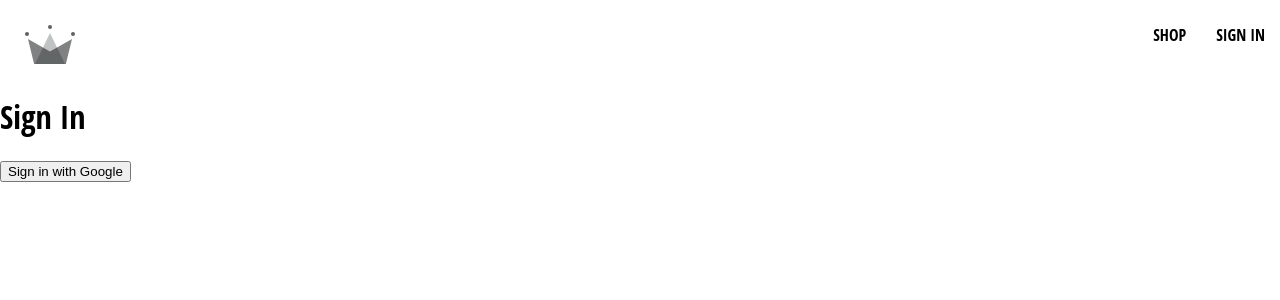
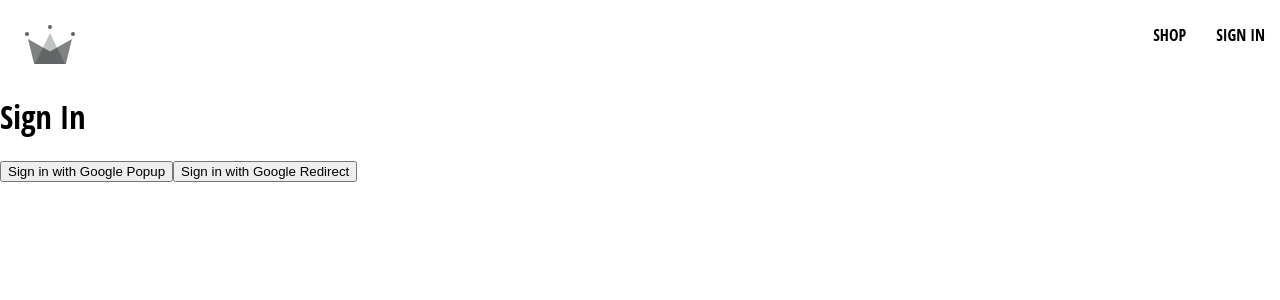
Before and after one commit to sylvandor/crwn-clothing, a React (Create React App) app: page /sign-in in a window 1280 px wide. Shown: the top 300 px of the page. Built offline with nearby package versions, Linux system fonts and the light colour scheme; a web font is replaced by a local one.

Commit message:
Add sign in with Google redirect

```diff
--- a/src/routes/sign-in/sign-in.component.jsx
+++ b/src/routes/sign-in/sign-in.component.jsx
@@ -1,16 +1,33 @@
-import {signInWithGooglePopup, createUserDocumentFromAuth} from "../../utils/firebase/firebase.utils";
+import {
+  auth,
+  signInWithGooglePopup,
+  createUserDocumentFromAuth,
+  signInWithGoogleRedirect
+} from "../../utils/firebase/firebase.utils";
+import {useEffect} from "react";
+import {getRedirectResult} from 'firebase/auth'
+
+const logGoogleUserPopup = async () => {
+  const {user} = await signInWithGooglePopup();
+  const userDocRef = createUserDocumentFromAuth(user);
+}
 
 const SignIn = () => {
-  const logGoogleUser = async () => {
-    const {user} = await signInWithGooglePopup();
-    const userDocRef = createUserDocumentFromAuth(user);
-  }
+  useEffect(async () => {
+    const response = await getRedirectResult(auth);
+    if(response) {
+      const userDocRef = createUserDocumentFromAuth(response.user);
+    }
+  }, []);
 
   return (
     <div>
       <h1>Sign In</h1>
-      <button onClick={logGoogleUser}>
-        Sign in with Google
+      <button onClick={logGoogleUserPopup}>
+        Sign in with Google Popup
+      </button>
+      <button onClick={signInWithGoogleRedirect}>
+        Sign in with Google Redirect
       </button>
     </div>
   )
--- a/src/utils/firebase/firebase.utils.js
+++ b/src/utils/firebase/firebase.utils.js
@@ -1,5 +1,5 @@
 import {initializeApp} from 'firebase/app'
-import {getAuth, GoogleAuthProvider, signInWithPopup} from 'firebase/auth'
+import {getAuth, GoogleAuthProvider, signInWithPopup, signInWithRedirect} from 'firebase/auth'
 import {doc, getDoc, getFirestore, setDoc} from 'firebase/firestore'
 
 const firebaseConfig = {
@@ -14,14 +14,15 @@ const firebaseConfig = {
 // Initialize Firebase
 export const firebaseApp = initializeApp(firebaseConfig);
 
-const provider = new GoogleAuthProvider();
+const googleProvider = new GoogleAuthProvider();
 
-provider.setCustomParameters({
+googleProvider.setCustomParameters({
   prompt: 'select_account'
 });
 
 export const auth = getAuth();
-export const signInWithGooglePopup = () => signInWithPopup(auth, provider);
+export const signInWithGooglePopup = () => signInWithPopup(auth, googleProvider);
+export const signInWithGoogleRedirect = () => signInWithRedirect(auth, googleProvider);
 
 export const db = getFirestore()
 
```
